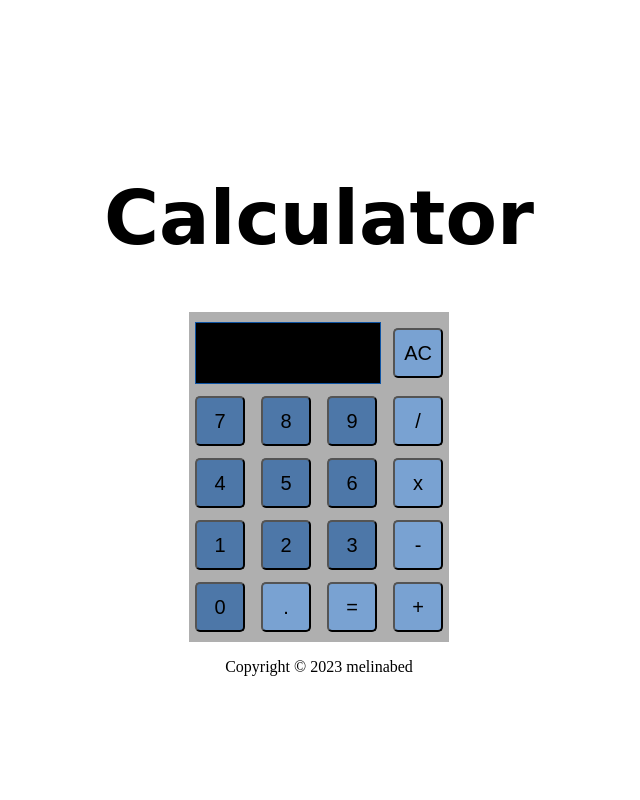
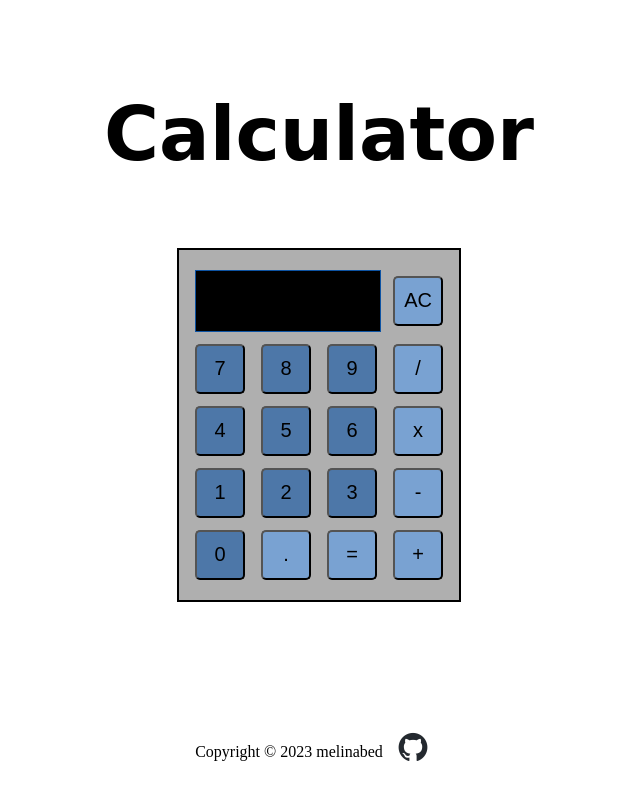
Before and after one commit to melinabed/Calculator_2, a plain HTML site: page index.html in a window 1280 px wide. Shown: the whole page, without its empty margins (329-969 px from the left). Drawn offline with Linux system fonts and the light colour scheme; a web font is replaced by a local one.

Commit message:
added copyright with gh logo

```diff
--- a/index.html
+++ b/index.html
@@ -48,7 +48,10 @@
         </div>
     </div>
 
-    <p>Copyright &copy 2023 melinabed</p>
+    <div class="footer">
+        <p>Copyright &copy 2023 melinabed</p>
+        <img src="github-mark.png">
+    </div>
 
 
 
--- a/style.css
+++ b/style.css
@@ -9,6 +9,7 @@ body {
 h1 {
     font-family: 'Londrina Outline', cursive;
     font-size: 75px;
+    margin-bottom: 70px;
 }
 
 .box {
@@ -18,6 +19,8 @@ h1 {
     background-color: rgb(175, 175, 175);
     height: 330px;
     width: 260px;
+    padding: 10px;
+    border: 2px solid black;
 }
 
 button {
@@ -82,7 +85,20 @@ button {
     color: aquamarine;
     font-size: 30px;
 }
-p {
-    justify-content: baseline;
-    align-content: baseline;
+.footer {
+    margin-top: 100px;
+    display: flex;
+    flex-direction: row;
+    justify-content: center;
+    align-items: flex-end;
+    width: 250px;
+    height: 75px;
+
 }
+
+img {
+    height: auto;
+    width: 30px;
+    text-align: center;
+    padding: 15px;
+}
```
Also changed, not shown: github-mark.png (added), numbers.jpg (added).
